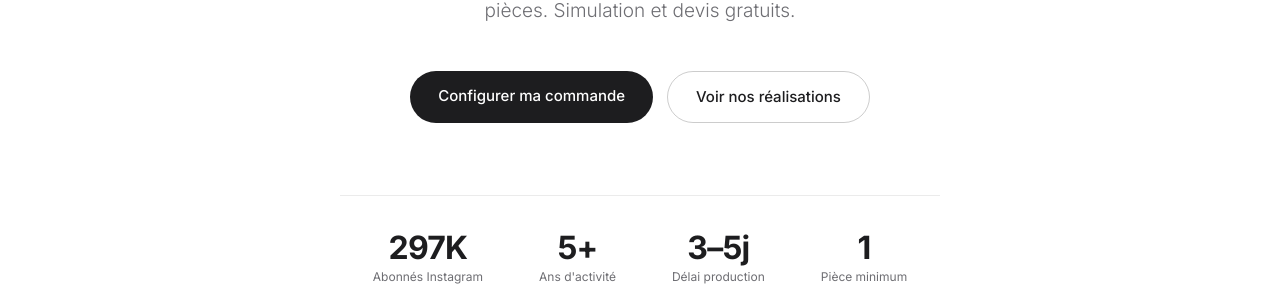
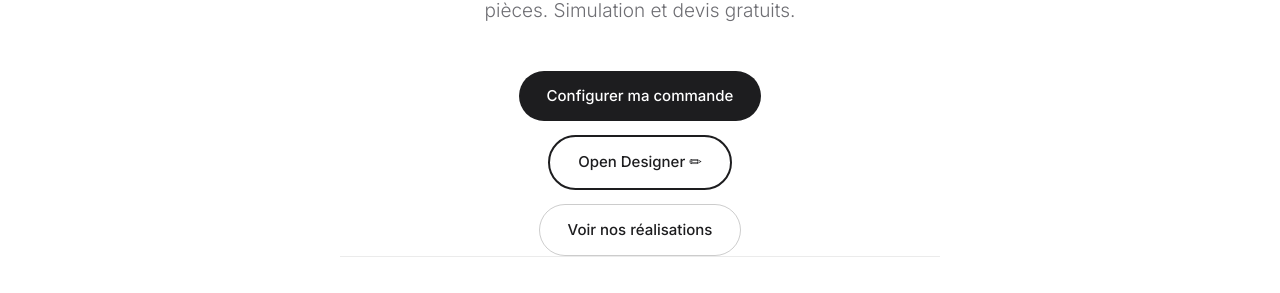
Before and after one commit to yakoumobi-sys/caractere.store, a Next.js app: page / in a window 1280 px wide. Shown: the part 625-918 px from the top of the page. Built offline with nearby package versions, Linux system fonts and the light colour scheme; no server answers; the database is empty.

Commit message:
Update Sections.tsx

```diff
--- a/components/sections/Sections.tsx
+++ b/components/sections/Sections.tsx
@@ -13,10 +13,18 @@ export function HeroSection({ config }: { config: Record<string, string> }) {
       <span className="text-[13px] font-medium text-brand-gray mb-[18px] block">Personnalisation Textile — Alger</span>
       <h1 className="text-[clamp(42px,7vw,86px)] font-bold leading-[1.04] tracking-tight text-brand-dark max-w-[760px] mx-auto mb-[22px]">{titre}</h1>
       <p className="text-[19px] font-light text-brand-gray leading-relaxed max-w-[500px] mx-auto mb-11">{sous}</p>
-      <div className="flex gap-3.5 justify-center flex-wrap mb-[72px]">
-        <Link href="/configurateur" className="bg-brand-dark text-white px-7 py-3.5 rounded-full text-[15px] font-medium hover:bg-neutral-800 transition-colors no-underline">Configurer ma commande</Link>
-        <a href="/#produits" className="bg-transparent text-brand-dark px-7 py-3.5 rounded-full text-[15px] font-medium border border-black/20 hover:border-black/50 transition-colors no-underline">Voir nos réalisations</a>
-      </div>
+      <div className="flex flex-col gap-3.5 items-center">
+  <Link href="/configurateur" className="bg-brand-dark text-white px-7 py-3.5 rounded-full text-[15px] font-medium hover:bg-neutral-800 transition-colors no-underline">
+    Configurer ma commande
+  </Link>
+  <Link href="/designer" className="border-2 border-brand-dark text-brand-dark px-7 py-3.5 rounded-full text-[15px] font-medium hover:bg-brand-dark hover:text-white transition-colors no-underline">
+    Open Designer ✏
+  </Link>
+  <a href="/#produits" className="bg-transparent border border-black/20 text-brand-dark px-7 py-3.5 rounded-full text-[15px] font-medium hover:bg-brand-light transition-colors no-underline">
+    Voir nos réalisations
+  </a>
+</div>
+
       <div className="flex gap-14 justify-center flex-wrap pt-9 border-t border-black/[0.08] w-full max-w-[600px] mx-auto">
         {[{n:'297K',l:'Abonnés Instagram'},{n:'5+',l:"Ans d'activité"},{n:'3–5j',l:'Délai production'},{n:'1',l:'Pièce minimum'}].map(s => (
           <div key={s.l} className="text-center">
```
